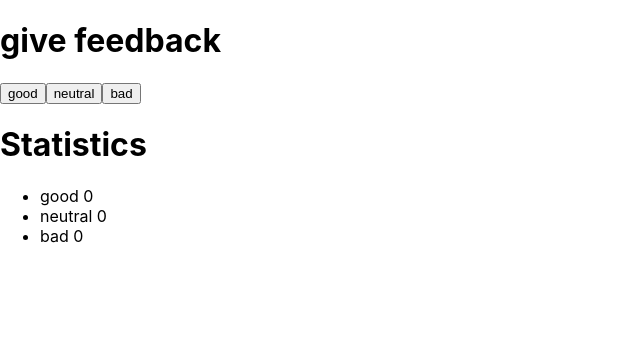
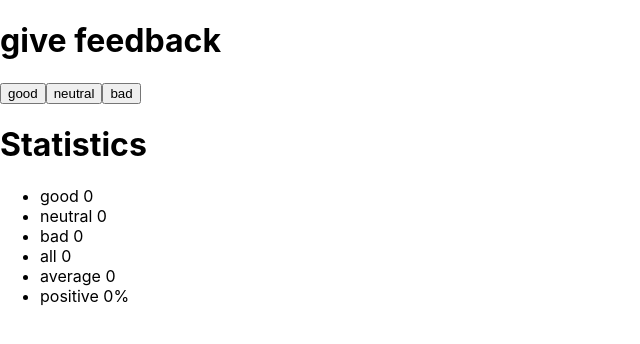
Before and after one commit to ebicomp/helsinki, a React (Create React App) app in the folder part1/unicafe/: page / in a window 1280 px wide. Shown: the top 344 px of the page, without its empty margins (0-640 px from the left). Built offline with nearby package versions, Linux system fonts and the light colour scheme.

Commit message:
1.7: unicafe step2

```diff
--- a/part1/unicafe/src/App.js
+++ b/part1/unicafe/src/App.js
@@ -16,6 +16,20 @@ const App = () => {
     setBad(bad + 1);
   };
 
+  const CalcTotal = () => {
+    return good + neutral + bad;
+  };
+  const calcAvg = () => {
+    const total = CalcTotal();
+    if (total === 0) return 0;
+    else return (good + -1 * bad) / total;
+  };
+  const calcPositive = () => {
+    const total = CalcTotal();
+    if (total === 0) return 0;
+    else return (good / total) * 100;
+  };
+
   return (
     <div>
       <h1>give feedback</h1>
@@ -29,6 +43,9 @@ const App = () => {
         <li>good {good}</li>
         <li>neutral {neutral}</li>
         <li>bad {bad}</li>
+        <li>all {CalcTotal()}</li>
+        <li>average {calcAvg()}</li>
+        <li>positive {calcPositive()}%</li>
       </ul>
     </div>
   );
```
